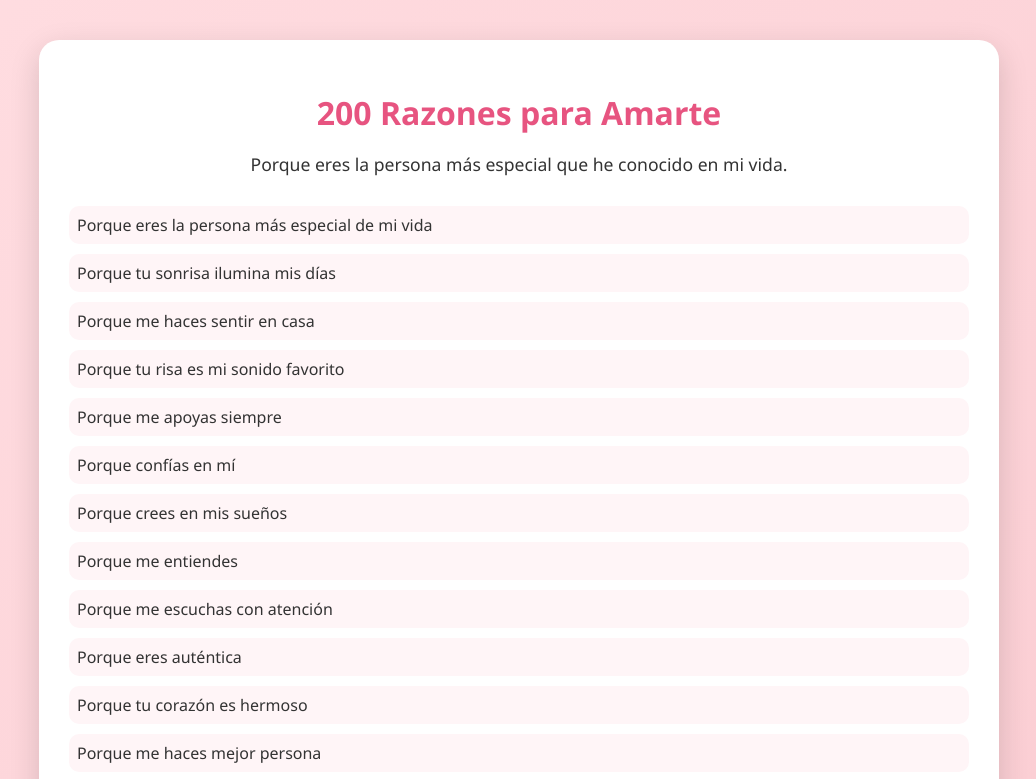
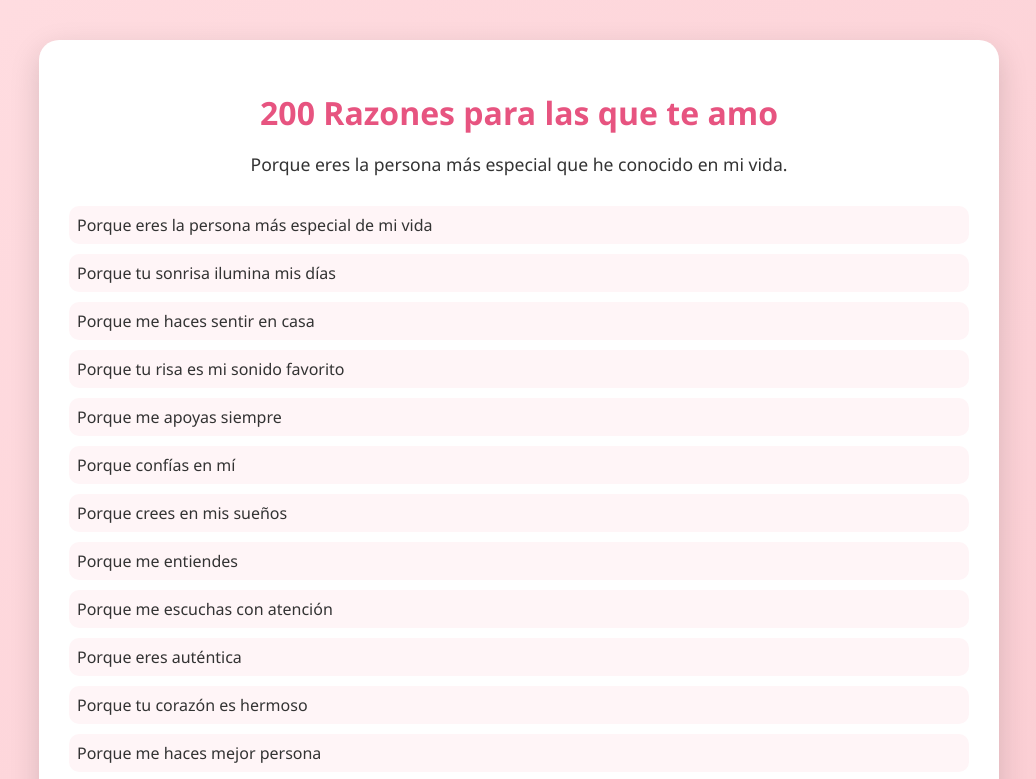
Before and after one commit to moisess-cyber/200-razones-por-las-que-te-amoo, a plain HTML site: page index.html in a window 1280 px wide. Shown: the top 779 px of the page, without its empty margins (121-1157 px from the left). Drawn offline with Linux system fonts and the light colour scheme.

Commit message:
Update index.html

```diff
--- a/index.html
+++ b/index.html
@@ -51,7 +51,7 @@
 
 <body>
     <div class="container">
-        <h1>200 Razones para Amarte</h1>
+        <h1>200 Razones para las que te amo</h1>
         <p>Porque eres la persona más especial que he conocido en mi vida.</p>
         <il>
             <li>Porque eres la persona más especial de mi vida</li>
@@ -221,4 +221,5 @@
 
         </il>
 
+
         <h3>creado por Moises</h3>
```
